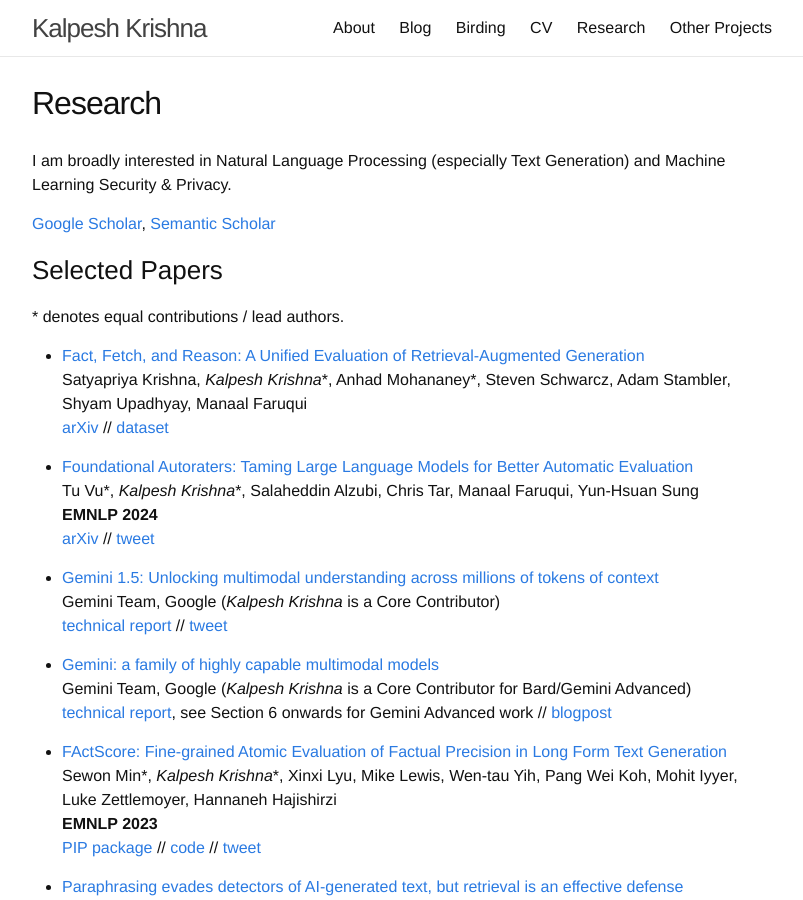
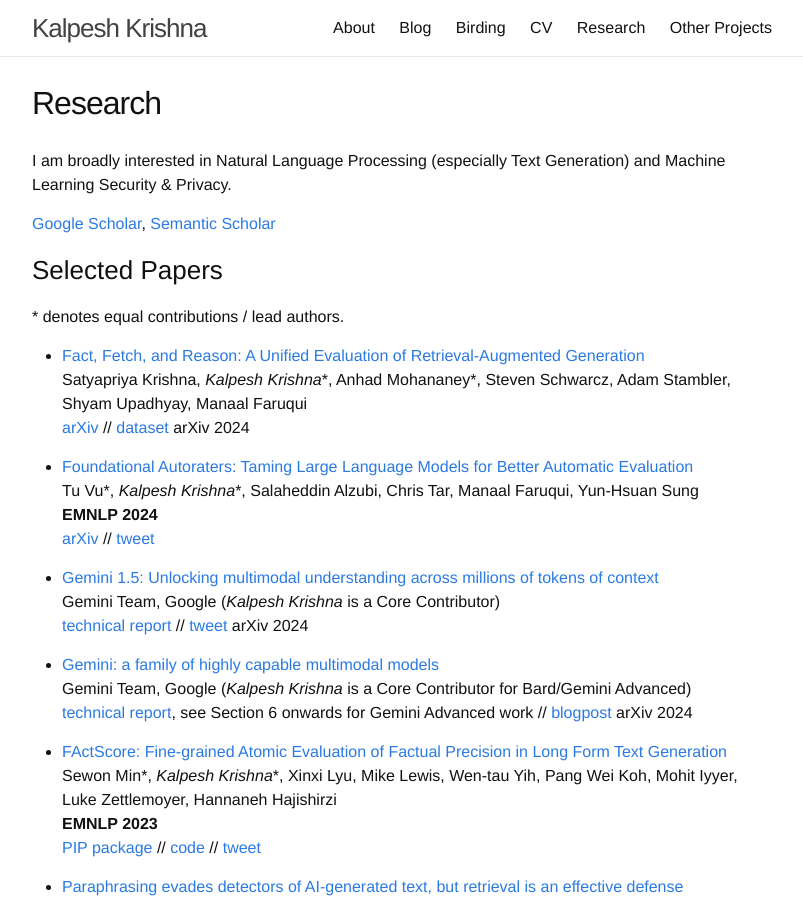
Before and after one commit to martiansideofthemoon/martiansideofthemoon.github.io, a Jekyll site: the page built from _pages/research.md, in a window 1280 px wide and 900 px high. Shown: the whole window, without its empty margins (238-1041 px from the left). Built offline with Jekyll 4.4.1, drawn with Linux system fonts in a browser that asks for light colours; comment, search, counter and statistics services are not loaded.

Commit message:
Update research.md

```diff
--- a/_pages/research.md
+++ b/_pages/research.md
@@ -15,6 +15,7 @@ I am broadly interested in Natural Language Processing (especially Text Generati
 * [Fact, Fetch, and Reason: A Unified Evaluation of Retrieval-Augmented Generation](https://arxiv.org/abs/2409.12941)
 Satyapriya Krishna, <i>Kalpesh Krishna</i>\*, Anhad Mohananey\*, Steven Schwarcz, Adam Stambler, Shyam Upadhyay, Manaal Faruqui
 [arXiv](https://arxiv.org/abs/2409.12941) // [dataset](https://huggingface.co/datasets/google/frames-benchmark)
+arXiv 2024
 
 * [Foundational Autoraters: Taming Large Language Models for Better Automatic Evaluation](https://arxiv.org/abs/2407.10817)
 Tu Vu\*, <i>Kalpesh Krishna</i>\*, Salaheddin Alzubi, Chris Tar, Manaal Faruqui, Yun-Hsuan Sung
@@ -24,10 +25,12 @@ Tu Vu\*, <i>Kalpesh Krishna</i>\*, Salaheddin Alzubi, Chris Tar, Manaal Faruqui,
 * [Gemini 1.5: Unlocking multimodal understanding across millions of tokens of context](https://storage.googleapis.com/deepmind-media/gemini/gemini_v1_5_report.pdf)
 Gemini Team, Google (*Kalpesh Krishna* is a Core Contributor)
 [technical report](https://storage.googleapis.com/deepmind-media/gemini/gemini_v1_5_report.pdf) // [tweet](https://x.com/JeffDean/status/1791518997973762322)
+arXiv 2024
 
 * [Gemini: a family of highly capable multimodal models](https://storage.googleapis.com/deepmind-media/gemini/gemini_1_report.pdf)
 Gemini Team, Google (*Kalpesh Krishna* is a Core Contributor for Bard/Gemini Advanced)
 [technical report](https://storage.googleapis.com/deepmind-media/gemini/gemini_1_report.pdf), see Section 6 onwards for Gemini Advanced work // [blogpost](https://blog.google/products/gemini/bard-gemini-advanced-app/)
+arXiv 2024
 
 * [FActScore: Fine-grained Atomic Evaluation of Factual Precision in Long Form Text Generation](https://arxiv.org/abs/2305.14251)
 Sewon Min\*, <i>Kalpesh Krishna</i>\*, Xinxi Lyu, Mike Lewis, Wen-tau Yih, Pang Wei Koh, Mohit Iyyer, Luke Zettlemoyer, Hannaneh Hajishirzi
```
